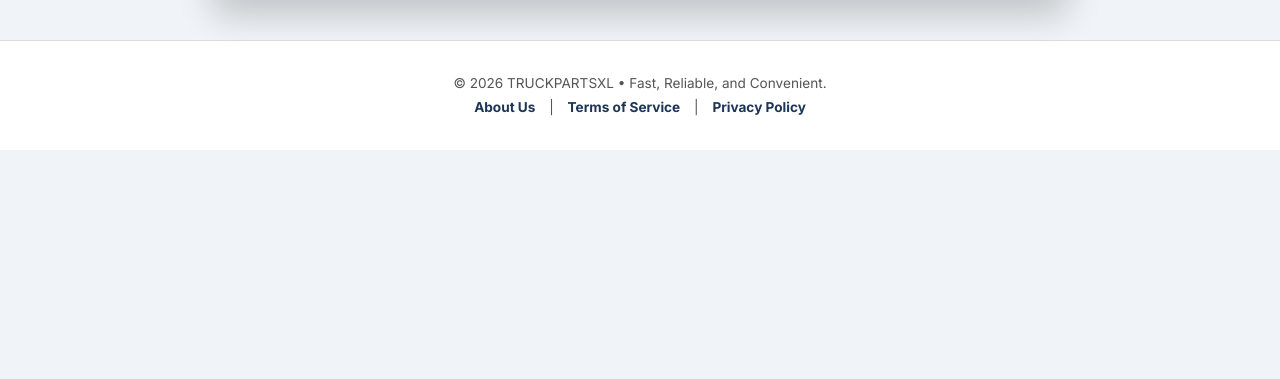
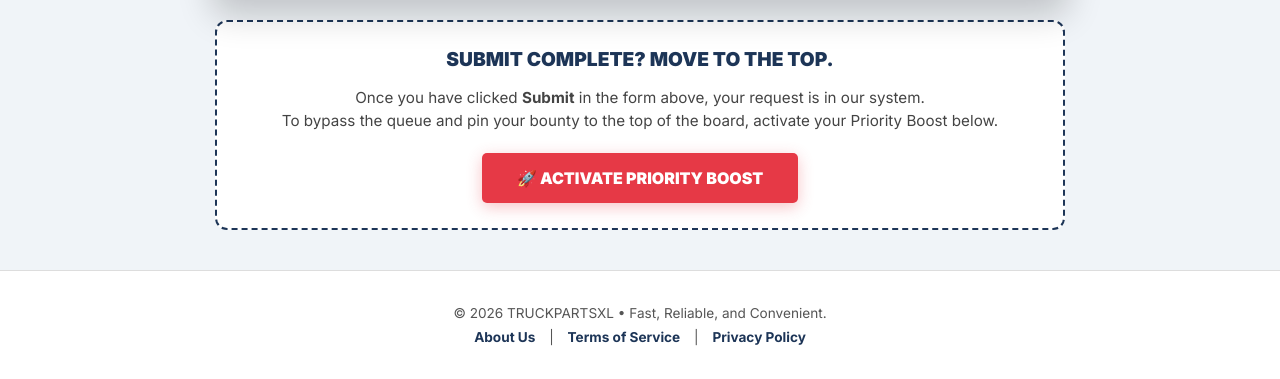
Before and after one commit to 174hz/truckpartsxl, a plain HTML site: page index.html in a window 1280 px wide. Shown: the part 879-1258 px from the top of the page. Before the commit the page ends 1029 px from the top, so only its background shows below. Drawn offline with Linux system fonts and the light colour scheme.

Commit message:
Add priority boost section to index.html
Added a priority boost section to encourage users to submit requests quickly.

```diff
--- a/index.html
+++ b/index.html
@@ -28,11 +28,28 @@
         .hero h1 { font-size: 2.2rem; font-weight: 900; text-transform: uppercase; letter-spacing: 2px; text-shadow: 2px 2px 10px rgba(0,0,0,0.5); }
 
         .form-container {
-            max-width: 850px; width: 95%; height: 600px; margin: -40px auto 40px;
+            max-width: 850px; width: 95%; height: 600px; margin: -40px auto 20px;
             background: white; border-radius: 12px; border: 3px solid var(--navy);
             box-shadow: 0 15px 35px rgba(0,0,0,0.2); position: relative; z-index: 10; overflow: hidden;
         }
         iframe { width: 100%; height: 100%; border: none; }
+
+        /* The High-Visibility Priority Section */
+        .priority-footer {
+            max-width: 850px; width: 95%; margin: 0 auto 40px;
+            background: #fff; border-radius: 12px; border: 2px dashed var(--navy);
+            padding: 25px; text-align: center; box-sizing: border-box;
+        }
+        .priority-footer h2 { color: var(--navy); font-weight: 900; margin-top: 0; font-size: 1.2rem; text-transform: uppercase; }
+        .priority-footer p { color: #444; font-size: 0.95rem; line-height: 1.5; margin-bottom: 20px; }
+
+        .boost-btn {
+            background: var(--red); color: white; text-decoration: none;
+            padding: 15px 35px; font-weight: 900; border-radius: 5px;
+            text-transform: uppercase; display: inline-block; transition: 0.3s;
+            box-shadow: 0 4px 15px rgba(230, 57, 70, 0.3);
+        }
+        .boost-btn:hover { background: var(--navy); transform: translateY(-2px); }
 
         @media (max-width: 600px) {
             nav { flex-direction: column; gap: 15px; text-align: center; }
@@ -61,9 +78,18 @@
     <div class="form-container">
         <iframe
             src="https://docs.google.com/forms/d/e/1FAIpQLScKq_uPly1Z80NYej0e7mnhZsx-qzzq2HMKpL-uGwdpAzf1Tg/viewform?embedded=true"
-            sandbox="allow-forms allow-scripts allow-same-origin allow-popups allow-popups-to-escape-sandbox allow-top-navigation-by-user-activation">
+            sandbox="allow-forms allow-scripts allow-same-origin allow-popups allow-popups-to-escape-sandbox allow-top-navigation">
             Loading…
         </iframe>
+    </div>
+
+    <div class="priority-footer">
+        <h2>Submit Complete? Move to the Top.</h2>
+        <p>
+            Once you have clicked <strong>Submit</strong> in the form above, your request is in our system. <br>
+            To bypass the queue and pin your bounty to the top of the board, activate your Priority Boost below.
+        </p>
+        <a href="INSERT_YOUR_STRIPE_LINK_HERE" target="_blank" class="boost-btn">🚀 Activate Priority Boost</a>
     </div>
 
     <footer>
```
